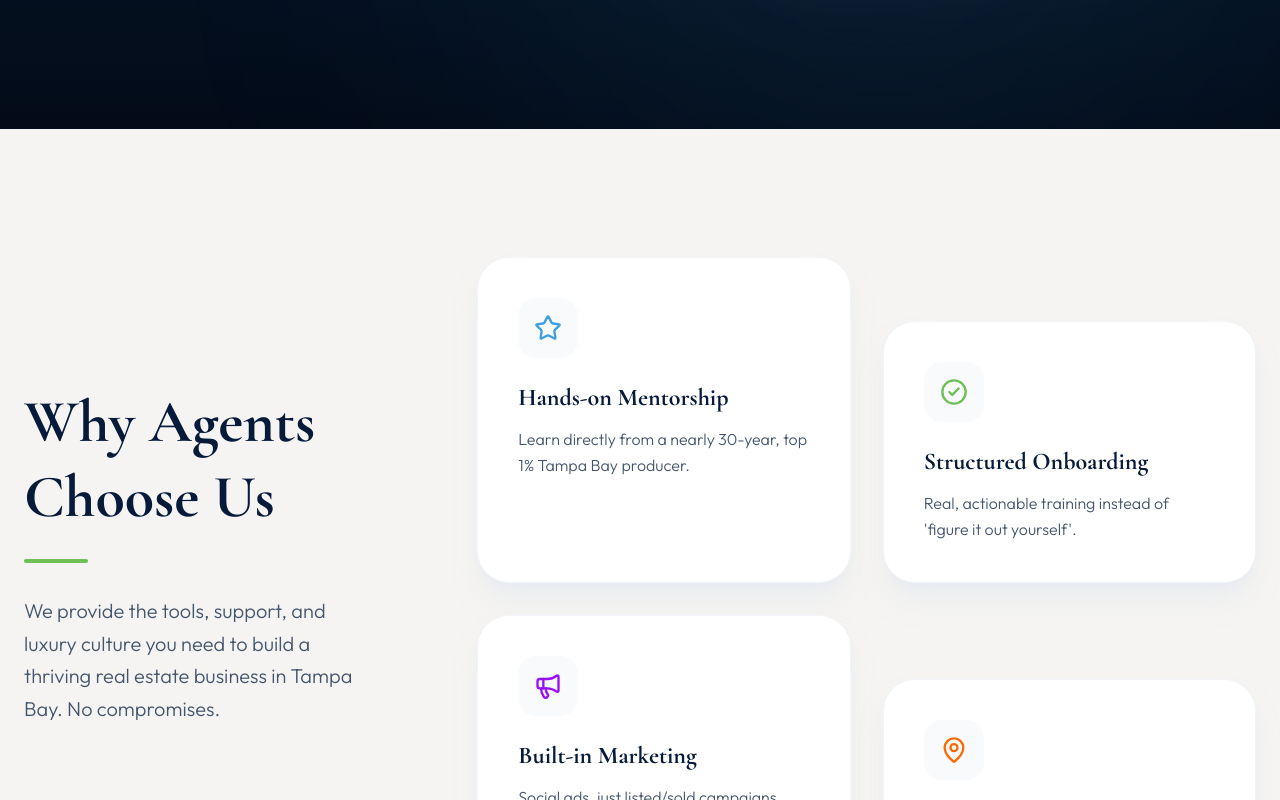
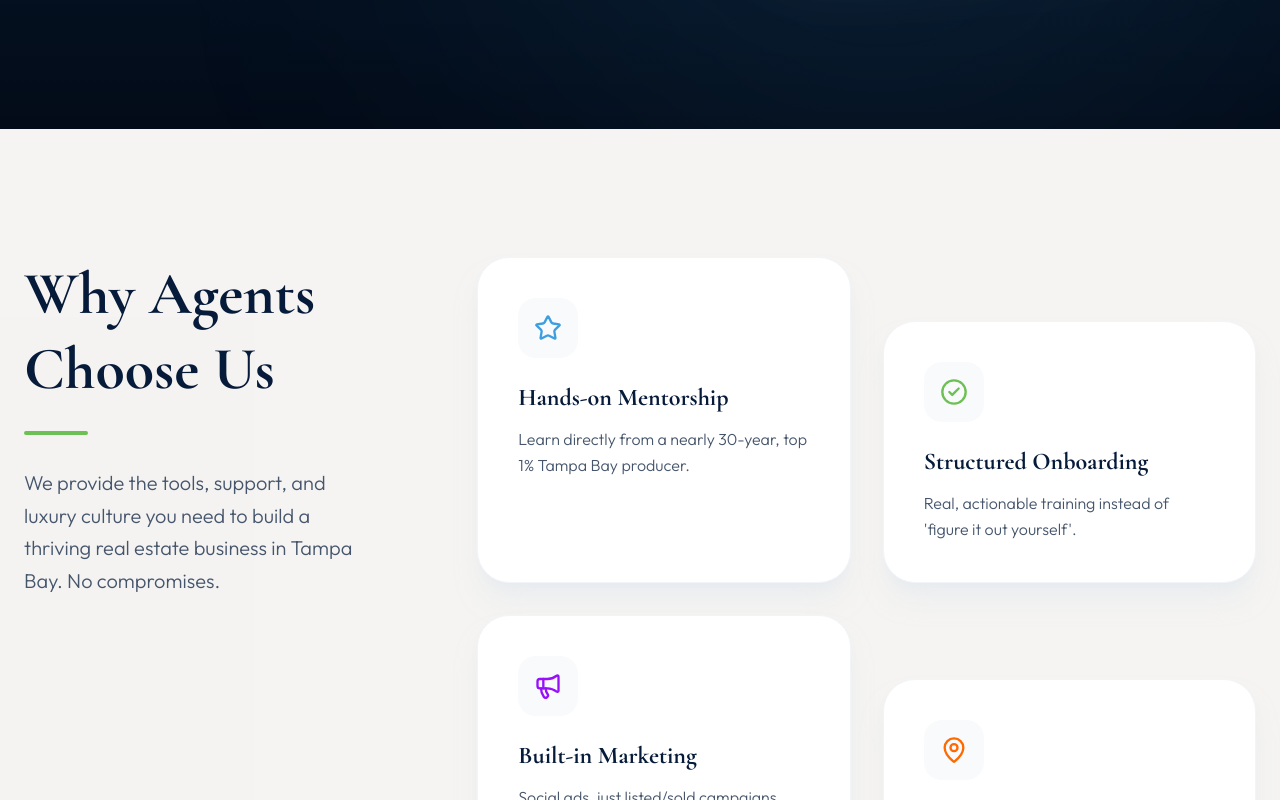
Before and after one commit to gosunline-coder/foreverfloridaagents, a Next.js app: page / in a window 1280 px wide. Shown: the part 700-1500 px from the top of the page. Built offline with nearby package versions, Linux system fonts and the light colour scheme.

Commit message:
Restore sticky scrolling behavior on desktop

```diff
--- a/src/app/page.tsx
+++ b/src/app/page.tsx
@@ -35,7 +35,7 @@ export default function Home() {
   };
 
   return (
-    <main className="flex min-h-screen flex-col bg-slate-50 selection:bg-brand-blue/30 overflow-x-hidden w-full">
+    <main className="flex min-h-screen flex-col bg-slate-50 selection:bg-brand-blue/30 w-full">
       {/* Navigation */}
       <header className="px-4 md:px-6 py-3 md:py-4 flex justify-between items-center bg-deep-ocean/90 backdrop-blur-lg sticky top-0 z-50 border-b border-white/10 shadow-sm w-full">
         <div className="flex items-center gap-2 min-w-0 shrink">
@@ -141,7 +141,7 @@ export default function Home() {
       </section>
 
       {/* Why Join Us (Sticky Asymmetrical Layout) */}
-      <section className="w-full py-16 md:py-32 bg-warm-sand/20 relative overflow-hidden">
+      <section className="w-full py-16 md:py-32 bg-warm-sand/20 relative">
         <div className="max-w-7xl mx-auto px-4 md:px-6 relative z-10 w-full min-w-0">
           <div className="flex flex-col lg:flex-row lg:items-start gap-12 lg:gap-16 w-full min-w-0">
 
```
